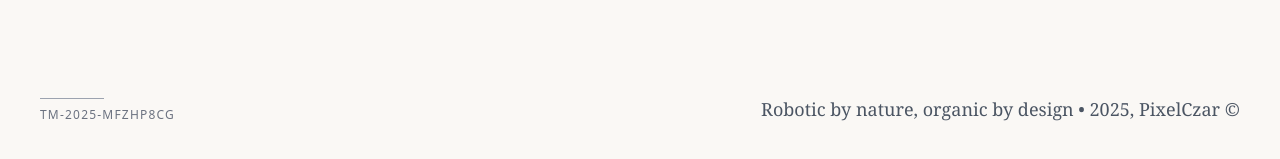
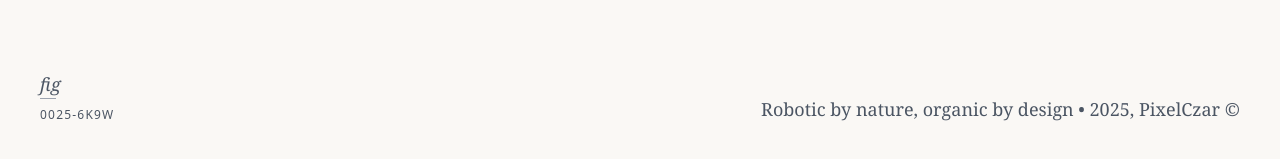
Before and after one commit to pixelczar/tangle-map, a React (Create React App) app: page / in a window 1280 px wide. Shown: the part 637-796 px from the top of the page. Built offline with nearby package versions, Linux system fonts and the light colour scheme; the HTML template or start-up script is replaced by a standard one.

Commit message:
small tweaks

```diff
--- a/src/App.js
+++ b/src/App.js
@@ -117,6 +117,7 @@ const TangleMapApp = () => {
   const [layers, setLayers] = useState(initialState.layers);
   const [isAnimating, setIsAnimating] = useState(false);
   const [canvasOpacity, setCanvasOpacity] = useState(1);
+  const [editionIdOpacity, setEditionIdOpacity] = useState(1);
   const [isInitialLoad, setIsInitialLoad] = useState(true);
   const [showControls, setShowControls] = useState(initialState.showControls);
   const [expandedLayers, setExpandedLayers] = useState(initialState.expandedLayers);
@@ -313,10 +314,9 @@ const TangleMapApp = () => {
 
   // Generate unique edition identifier
   const generateEditionId = useCallback(() => {
-    const timestamp = Date.now();
+    const year = new Date().getFullYear().toString().slice(-2); // Last 2 digits
     const random = Math.floor(Math.random() * 1000000);
-    const year = new Date().getFullYear();
-    return `TM-${year}-${timestamp.toString(36).toUpperCase()}`;
+    return `00${year}-${random.toString(36).toUpperCase()}`;
   }, []);
 
   // Simple regenerate with fade transition
@@ -325,8 +325,9 @@ const TangleMapApp = () => {
 
     setIsAnimating(true);
 
-    // Fade out current canvas
+    // Fade out current canvas and edition ID
     setCanvasOpacity(0);
+    setEditionIdOpacity(0);
 
     // Wait for fade out to complete
     await new Promise(resolve => setTimeout(resolve, 300));
@@ -334,6 +335,11 @@ const TangleMapApp = () => {
     // Generate new data
     setSeed(Math.floor(Math.random() * 10000));
     setEditionId(generateEditionId());
+
+    // Randomize cluster count within bounds (1-6)
+    const newClusterCount = Math.floor(Math.random() * 6) + 1; // 1 to 6
+    setParameters(prev => ({ ...prev, clusterCount: newClusterCount }));
+
     clusterSystemRef.current.clusters = []; // Clear existing clusters
 
     // Render new data
@@ -342,8 +348,9 @@ const TangleMapApp = () => {
     // Wait a moment for render to complete
     await new Promise(resolve => setTimeout(resolve, 100));
 
-    // Fade in new canvas
+    // Fade in new canvas and edition ID
     setCanvasOpacity(1);
+    setEditionIdOpacity(1);
 
     // Wait for fade in to complete
     await new Promise(resolve => setTimeout(resolve, 300));
@@ -529,6 +536,7 @@ const TangleMapApp = () => {
             onMouseUp={triggerRender}
             onTouchEnd={triggerRender}
             className="w-full h-2 bg-gray-200 rounded-lg appearance-none cursor-pointer"
+            style={{ accentColor: '#334155' }}
           />
         </div>
       );
@@ -750,9 +758,13 @@ const TangleMapApp = () => {
 
           {/* Edition ID - Swiss Style */}
           {editionId && (
-            <div className="absolute bottom-10 left-10">
-              <div className="w-16 h-px bg-gray-400 mb-2"></div>
-              <p className="text-xs font-sans text-gray-500 tracking-widest uppercase">
+            <div
+              className="absolute bottom-10 left-10 transition-opacity duration-100 ease-in-out"
+              style={{ opacity: editionIdOpacity }}
+            >
+              <p className="text-lg italic font-serif text-gray-600 mb-0">fig</p>
+              <div className="w-4 h-px bg-gray-400 mb-2"></div>
+              <p className="text-xs font-sans text-gray-600 tracking-widest uppercase">
                 {editionId}
               </p>
             </div>
@@ -845,7 +857,7 @@ const TangleMapApp = () => {
                     <label className="flex items-center gap-3 cursor-pointer flex-1" onClick={() => toggleLayer(key)}>
                       <div
                         className={`relative inline-flex h-4 w-7 items-center rounded-full transition-colors ${
-                          value ? 'bg-slate-700' : 'bg-gray-300'
+                          value ? 'bg-gray-600' : 'bg-gray-300'
                         }`}
                       >
                         <span
--- a/src/index.css
+++ b/src/index.css
@@ -33,3 +33,14 @@ code {
   font-family: source-code-pro, Menlo, Monaco, Consolas, 'Courier New',
     monospace;
 }
+
+/* Custom text selection color - warm grayish to complement the composition */
+::selection {
+  background-color: #e3d9c7; /* Warm beige-gray */
+  color: #4a4a4a; /* Darker gray for good contrast */
+}
+
+::-moz-selection {
+  background-color: #d4c4a8; /* Warm beige-gray */
+  color: #4a4a4a; /* Darker gray for good contrast */
+}
```
